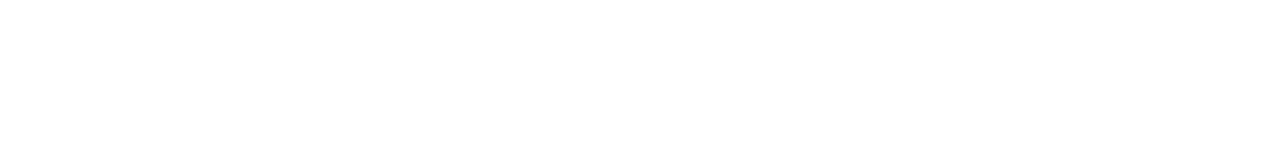
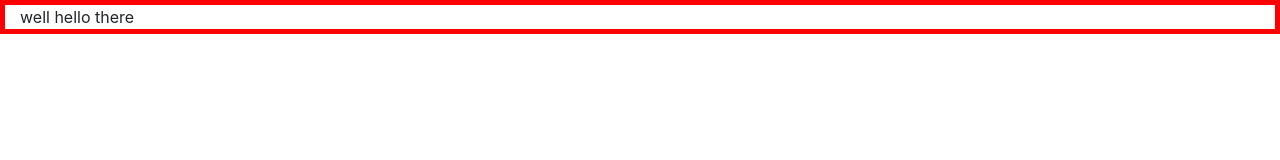
Before and after one commit to thoughtworks-tcaceres/connected-tcaceres.github.io, a plain HTML site: page index.html in a window 1280 px wide. Drawn offline with nearby package versions, Linux system fonts and the light colour scheme.

```diff
--- a/index.css
+++ b/index.css
@@ -1,3 +1,3 @@
-outerbox {
+.outerbox {
   border: 5px solid red;
 }
--- a/index.html
+++ b/index.html
@@ -12,6 +12,8 @@
     <title>Tyler Caceres</title>
   </head>
   <body>
-    <div class="container outerbox"></div>
+    <div class="container-fluid outerbox">
+      well hello there
+    </div>
   </body>
 </html>
```
